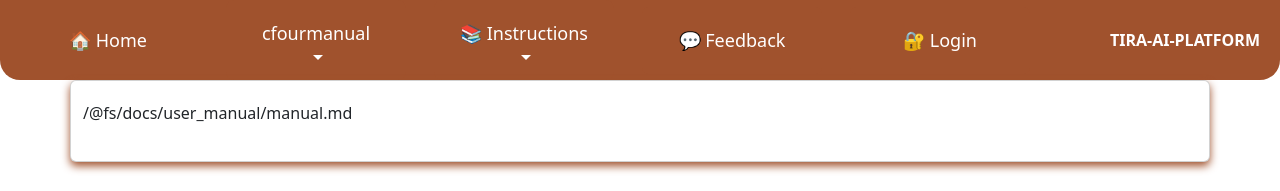
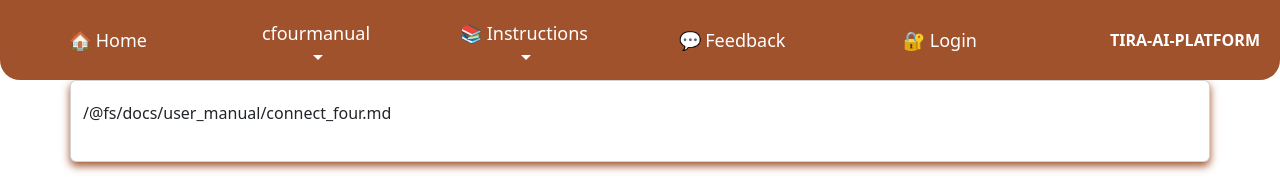
Before and after one commit to game-ai-platform-team/tira-ai-platform, a React (Vite) app in the folder frontend/: page /cfourmanual in a window 1280 px wide. Shown: the top 191 px of the page. Built offline with nearby package versions, Linux system fonts and the light colour scheme; what kokopu would draw is missing.

Commit message:
docs: Comments to Manual

```diff
--- a/frontend/src/components/Manual.tsx
+++ b/frontend/src/components/Manual.tsx
@@ -6,12 +6,21 @@ import connect_four from "../../../docs/user_manual/connect_four.md";
 interface manualProps {
     game: string;
 }
-
+/**
+ * Draws a markdown file containing a manual.
+ * Uses ReactMarkdown to render .md files
+ * The manual shown depends on the relevant game
+ *
+ * @param String matching the desired manual.
+ * Unless parameter is "chess" or "connect_four" resorts to the general manual
+ *
+ * @returns A manual matching the relevant game or a general manual if no game is relevant
+ */
 const GeneralManual = (props: manualProps) => {
     const currentManual =
         props.game === "chess"
             ? chess
-            : props.game === "cfour"
+            : props.game === "connect_four"
               ? connect_four
               : manual;
     return (
```
